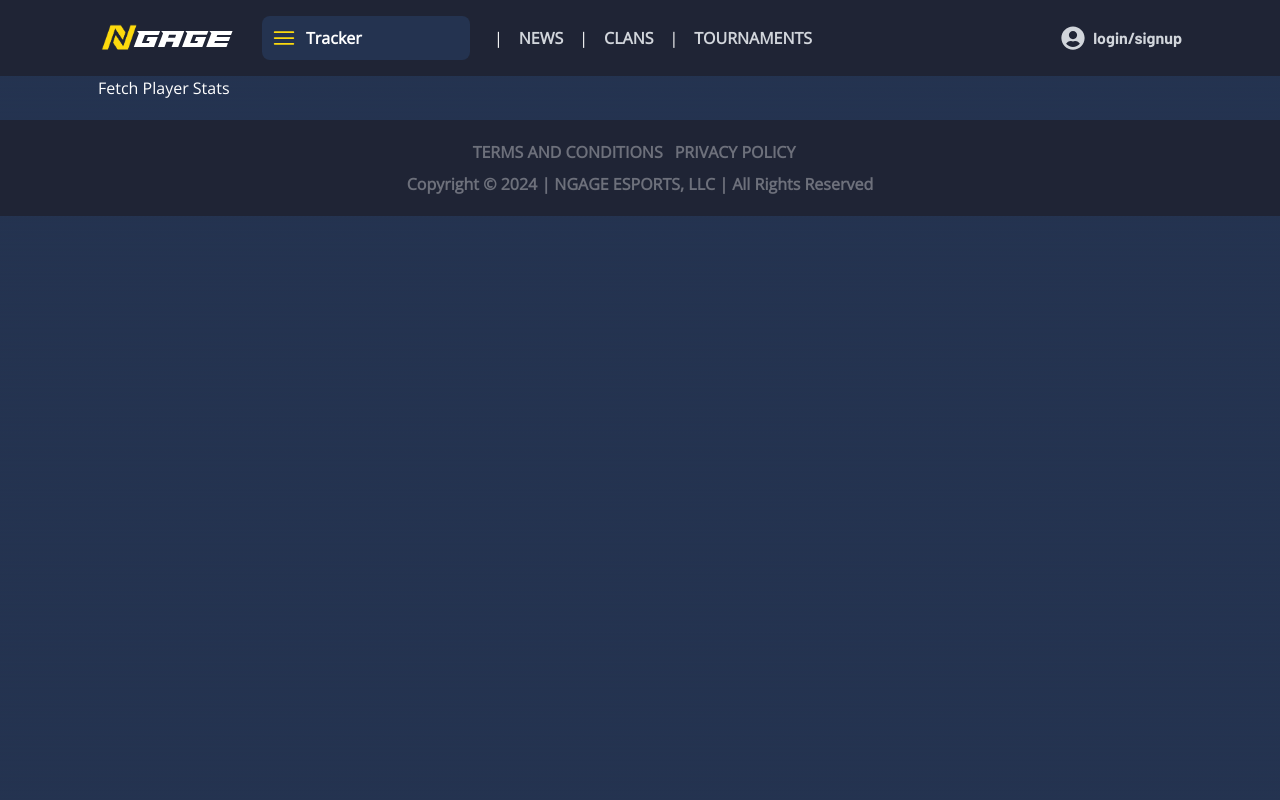
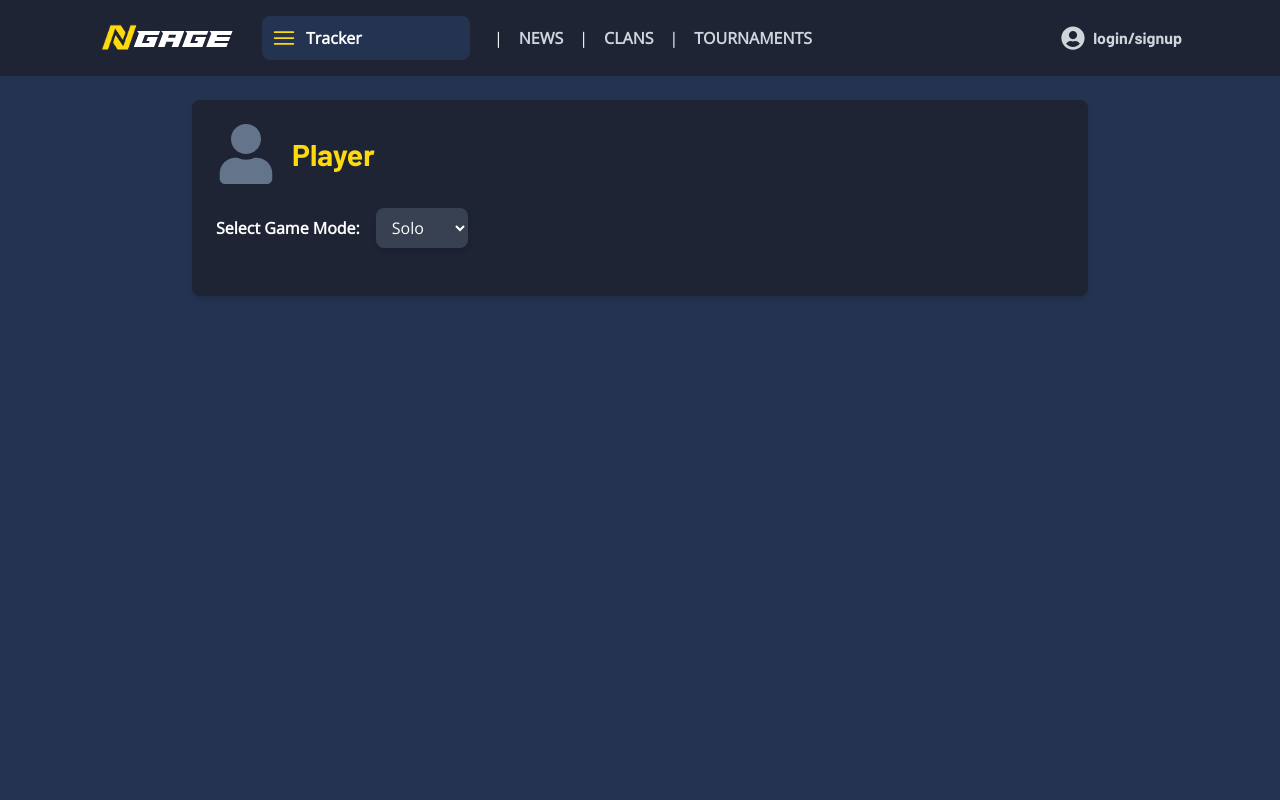
Before and after one commit to MuhammadDev-OP/ngage-esports, a Next.js app: page /fortnite/1 in a window 1280 px wide. Shown: the top 800 px of the page. Built offline with nearby package versions, Linux system fonts and the light colour scheme; no server answers.

Commit message:
user styling done

```diff
--- a/src/app/clans/page.tsx
+++ b/src/app/clans/page.tsx
@@ -28,7 +28,7 @@ const Clans = () => {
             Ngage.gg is the place to be.
           </p>
         </div>
-        <div className="grid grid-cols-4 mt-10 gap-8">
+        <div className="grid justify-items-center grid-cols-1 md:grid-cols-4 mt-10 gap-8">
           <div className="relative">
             <Image
               src={"/media/csgo.jpg"}
--- a/src/app/clans/warzone/components/Blog.tsx
+++ b/src/app/clans/warzone/components/Blog.tsx
@@ -28,7 +28,7 @@ const Blog = () => {
       </div> */}
 
       <Wrapper>
-        <div>
+        <div className="mt-4">
           <h1 className="text-3xl font-bold">What Ngage can do for you</h1>
           <p className="text-lg font-medium mt-2">
             You can create your own Call of Duty Warzone clan/team to achieve
--- a/src/app/clans/warzone/page.tsx
+++ b/src/app/clans/warzone/page.tsx
@@ -11,10 +11,10 @@ const Clans = () => {
       >
         <Wrapper>
           <div className="flex flex-col justify-center items-center">
-            <h1 className="text-4xl font-bold text-center m-4">
+            <h1 className="text-3xl md:text-4xl font-bold text-center m-4">
               JOIN OR CREATE COD WARZONE CLANS
             </h1>
-            <p className="font-semibold text-lg text-center m-4">
+            <p className="font-semibold text-base md:text-lg text-center m-4">
               Suppose you’re tired of playing solo games on warzone and looking
               for teams that offer unmatched three-player man gameplays. Or
               practice communication and perfect team strats with a clan/team
@@ -44,12 +44,12 @@ const Clans = () => {
                   ></path>
                 </svg>
               </div>
-              <div className="flex mt-4 space-x-4 w-[100%]">
-                <button className="px-4 py-2 border-2 border-[#fdda0d] text-xl outline-2 w-[100%] text-black font-black rounded-md opacity-70 hover:opacity-100 hover:bg-[#fdda0d] duration-200 flex items-center justify-center">
+              <div className="flex mb-4 mt-4 space-x-4 w-[100%]">
+                <button className="md:px-4 md:py-2 p-2 border-2 border-[#fdda0d] text-lg md:text-xl outline-2 w-[100%] text-white font-black rounded-md opacity-70 hover:opacity-100 hover:bg-[#fdda0d] duration-200 flex items-center justify-center">
                   <FaSearch className="mr-2" />
                   FIND A CLAN
                 </button>
-                <button className="px-4 py-2 bg-[#fdda0d] w-[100%] text-xl text-black font-black rounded-md opacity-100 hover:opacity-90 duration-200 flex items-center justify-center">
+                <button className="md:px-4 md:py-2 p-2 bg-[#fdda0d] w-[100%] text-lg md:text-xl text-black font-black rounded-md opacity-100 hover:opacity-90 duration-200 flex items-center justify-center">
                   <FaPlus className="mr-2" />
                   CREATE A CLAN
                 </button>
--- a/src/app/fortnite/[id]/page.tsx
+++ b/src/app/fortnite/[id]/page.tsx
@@ -3,7 +3,8 @@
 import Wrapper from "@/app/components/shared/Wrapper";
 import { PlayerStats } from "@/app/types/utils";
 import axios from "axios";
-import { useState } from "react";
+import { useEffect, useState } from "react";
+import { FaUser } from "react-icons/fa";
 
 interface IParams {
   id?: string;
@@ -12,6 +13,7 @@ interface IParams {
 const FortniteUser = ({ params }: { params: IParams }) => {
   const { id } = params;
   const [playerStats, setPlayerStats] = useState<PlayerStats | null>(null);
+  const [selectedMode, setSelectedMode] = useState("solo");
 
   const fetchPlayerStats = async () => {
     try {
@@ -29,21 +31,90 @@ const FortniteUser = ({ params }: { params: IParams }) => {
     }
   };
 
-  const handleSearchIconClick = () => {
+  useEffect(() => {
     fetchPlayerStats();
+  }, [id]);
+
+  const handleModeChange = (e: React.ChangeEvent<HTMLSelectElement>) => {
+    setSelectedMode(e.target.value);
   };
 
-  console.log("✅", id);
   return (
     <Wrapper>
-      <div>
-        <button onClick={handleSearchIconClick}>Fetch Player Stats</button>
-        {playerStats && (
-          <div>
-            <h2>Player Stats</h2>
-            <pre>{JSON.stringify(playerStats, null, 2)}</pre>
+      <div className="flex flex-col items-center p-6 min-h-screen">
+        <div className="w-full max-w-4xl bg-[#1f2435] shadow-md rounded-lg p-6">
+          <div className="flex items-center space-x-4 mb-6">
+            <FaUser className="text-6xl text-slate-500" />
+            <h1 className="text-3xl text-[#fdda0d] font-bold">
+              {playerStats?.name || "Player"}
+            </h1>
           </div>
-        )}
+          <div className="mb-6">
+            <label className="text-white font-semibold mr-4">
+              Select Game Mode:
+            </label>
+            <select
+              value={selectedMode}
+              onChange={handleModeChange}
+              className="px-3 py-2 rounded-lg shadow-md bg-gray-700 text-white capitalize"
+            >
+              <option className="" value="solo">
+                Solo
+              </option>
+              <option value="duo">Duo</option>
+              <option value="squad">Squad</option>
+              <option value="ltm">LTM</option>
+            </select>
+          </div>
+          {/* <button
+            onClick={fetchPlayerStats}
+            className="px-4 py-2 bg-blue-600 font-bold text-white rounded-lg shadow-md hover:bg-blue-700 transition duration-300"
+          >
+            Fetch Player Stats
+          </button> */}
+          {playerStats && (
+            <div className="mt-6 text-white">
+              <div className="bg-gray-800 p-4 rounded-lg shadow-md">
+                <h3 className="text-xl capitalize font-semibold mb-4">
+                  {selectedMode}
+                </h3>
+                <div className="grid grid-cols-1 md:grid-cols-2 lg:grid-cols-4 gap-6">
+                  <div>
+                    <p className="text-lg font-bold">Wins:</p>
+                    <p className="text-2xl text-white font-bold">
+                      {playerStats.global_stats[selectedMode]?.placetop1 || 0}
+                    </p>
+                  </div>
+                  <div>
+                    <p className="text-lg font-bold">Kills:</p>
+                    <p className="text-2xl text-white font-bold">
+                      {playerStats.global_stats[selectedMode]?.kills || 0}
+                    </p>
+                  </div>
+                  <div>
+                    <p className="text-lg font-bold">Matches Played:</p>
+                    <p className="text-2xl text-white font-bold">
+                      {playerStats.global_stats[selectedMode]?.matchesplayed ||
+                        0}
+                    </p>
+                  </div>
+                  <div>
+                    <p className="text-lg font-bold">K/D Ratio:</p>
+                    <p className="text-2xl text-white font-bold">
+                      {playerStats.global_stats[selectedMode]?.kd || 0}
+                    </p>
+                  </div>
+                  <div>
+                    <p className="text-lg font-bold">Win Rate:</p>
+                    <p className="text-2xl text-white font-bold">
+                      {playerStats.global_stats[selectedMode]?.winrate || 0}%
+                    </p>
+                  </div>
+                </div>
+              </div>
+            </div>
+          )}
+        </div>
       </div>
     </Wrapper>
   );
--- a/src/app/tournaments/csgo/page.tsx
+++ b/src/app/tournaments/csgo/page.tsx
@@ -11,10 +11,10 @@ const Csgo = () => {
       >
         <Wrapper>
           <div className="flex flex-col justify-center items-center">
-            <h1 className="text-4xl font-bold text-center m-4">
+            <h1 className="text-3xl md:text-4xl font-bold text-center m-4">
               JOIN OR CREATE COD WARZONE CLANS
             </h1>
-            <p className="font-semibold text-lg text-center m-4">
+            <p className="font-semibold text-base md:text-lg text-center m-4">
               Suppose you’re tired of playing solo games on warzone and looking
               for teams that offer unmatched three-player man gameplays. Or
               practice communication and perfect team strats with a clan/team
@@ -22,15 +22,15 @@ const Csgo = () => {
               desire to go competitive? You’re at the right platform. Our
               listings of warzone clans may fit you perfectly with any criteria.
             </p>
-            <div className="flex flex-col items-center mt-4 w-full">
+            <div className="flex flex-col items-center mt-4 w-[350px] md:w-full">
               <div className="relative w-[100%]">
                 <input
                   type="text"
-                  className="w-full px-6 py-4 font-bold text-xl text-white rounded-full border border-[#243350] bg-slate-500 opacity-80 focus:outline-none"
+                  className="w-full p-2 md:px-6 md:py-4 font-bold text-xl text-white rounded-full border border-[#243350] bg-slate-500 opacity-80 focus:outline-none"
                   placeholder="Search..."
                 />
                 <svg
-                  className="absolute top-2 right-4 h-10 w-10 text-[#243350] opacity-70 cursor-not-allowed"
+                  className="absolute top-1 md:top-2 right-4 h-10 w-10 text-[#243350] opacity-70 cursor-not-allowed"
                   fill="none"
                   stroke="currentColor"
                   viewBox="0 0 24 24"
@@ -45,7 +45,7 @@ const Csgo = () => {
                 </svg>
               </div>
               <div className="flex mt-4 space-x-4 w-[100%]">
-                <button className="px-4 py-2 border-2 border-[#fdda0d] text-xl outline-2 w-[100%] text-white font-black rounded-md opacity-70 hover:opacity-100 hover:bg-[#fdda0d] duration-200 flex items-center justify-center hover:text-black">
+                <button className="p-1 mb-4 md:px-4 md:py-2 border-2 border-[#fdda0d] text-lg md:text-xl outline-2 w-[100%] text-white font-black rounded-md opacity-70 hover:opacity-100 hover:bg-[#fdda0d] duration-200 flex items-center justify-center hover:text-black">
                   <FaSearch className="mr-2 text-black " />
                   FIND A CLAN
                 </button>
```
